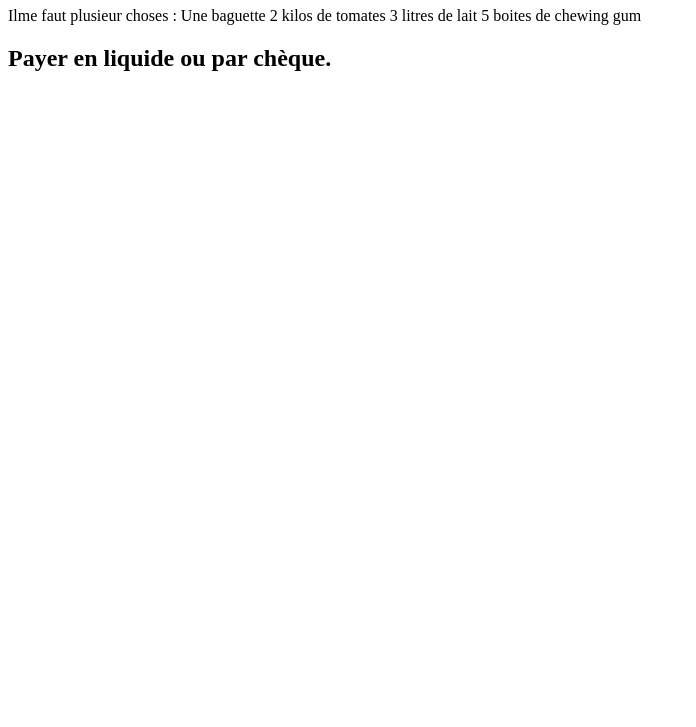
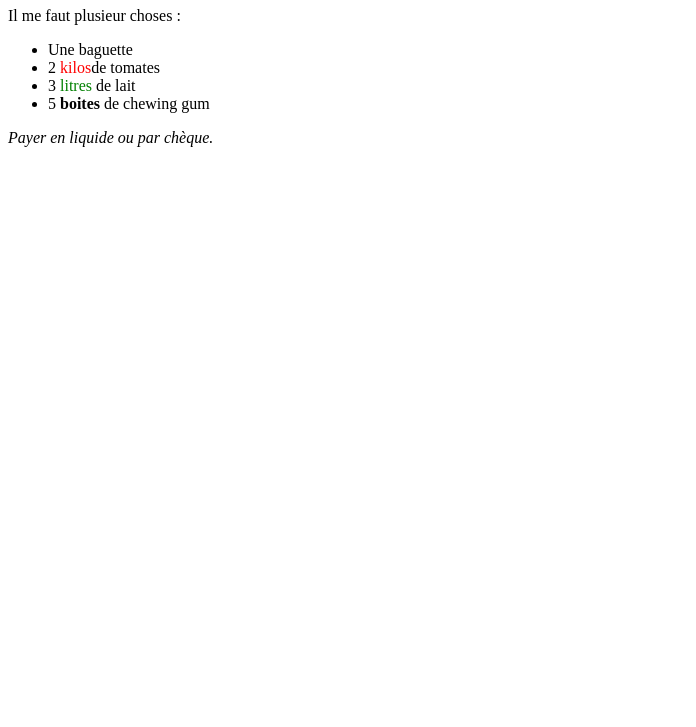
Before and after one commit to ThomasMurat/exercice3, a plain HTML site: page index.html in a window 1280 px wide. Shown: the part 73-800 px from the top of the page, without its empty margins (0-696 px from the left). Drawn offline with Linux system fonts and the light colour scheme.

Commit message:
ajout de la partie style ainsi que la création d'une liste avec ul et li

```diff
--- a/index.html
+++ b/index.html
@@ -1,17 +1,33 @@
 <!DOCTYPE html>
 <html>
 <meta charset="UTF-8" />
+<style>
+    .point
+    {
+        list-style-type: disc;
+    }
+    .poid
+    {
+        color: red;
+    }
+    .volume
+    {
+        color: green;
+    }
+</style>
     <head>
         <title>Ma liste de courses du 7 Mai 2016</title>
     </head>
     <body>
         <h1>Ma liste de courses du 7 Mai 2016</h1>
-        <p1> Ilme faut plusieur choses :
-            Une baguette
-            2 kilos de tomates
-            3 litres de lait
-            5 boites de chewing gum
+        <p1> Il me faut plusieur choses :
+            <ul class="point">
+                <li>Une baguette</li>
+                <li>2 <span class="poid">kilos</span>de tomates</li>
+                <li>3 <span class="volume">litres</span> de lait</li>
+                <li> 5 <strong>boites</strong> de chewing gum</li>
+            </ul>
+        <em>Payer en liquide ou par chèque.</em>
         </p1>
-        <h2>Payer en liquide ou par chèque.</h2>
     </body>
 </html>
```
